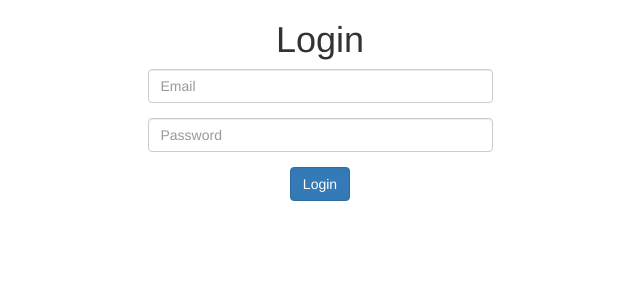
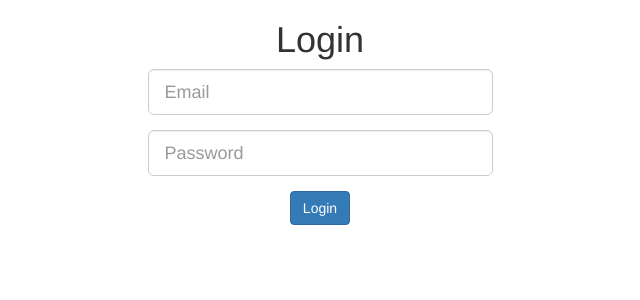
Before and after one commit to awrichar/just-one-question, a Node server app: page /auth/login in a window 1280 px wide. Shown: the part 39-339 px from the top of the page, without its empty margins (320-960 px from the left). Run offline with Node 20, Linux system fonts and the light colour scheme; some libraries are stand-ins or nearby versions.

Commit message:
Enlarge inputs on login form

```diff
--- a/app/views/login.ejs
+++ b/app/views/login.ejs
@@ -14,11 +14,11 @@
           <h1>Login</h1>
           <form method="post">
             <div class="form-group col-md-6 col-md-offset-3">
-              <input type="email" name="username" class="form-control" placeholder="Email"/>
+              <input type="email" name="username" class="form-control input-lg" placeholder="Email"/>
             </div>
 
             <div class="form-group col-md-6 col-md-offset-3">
-              <input type="password" name="password" class="form-control" placeholder="Password"/>
+              <input type="password" name="password" class="form-control input-lg" placeholder="Password"/>
             </div>
 
             <div class="form-group col-md-12">
```
